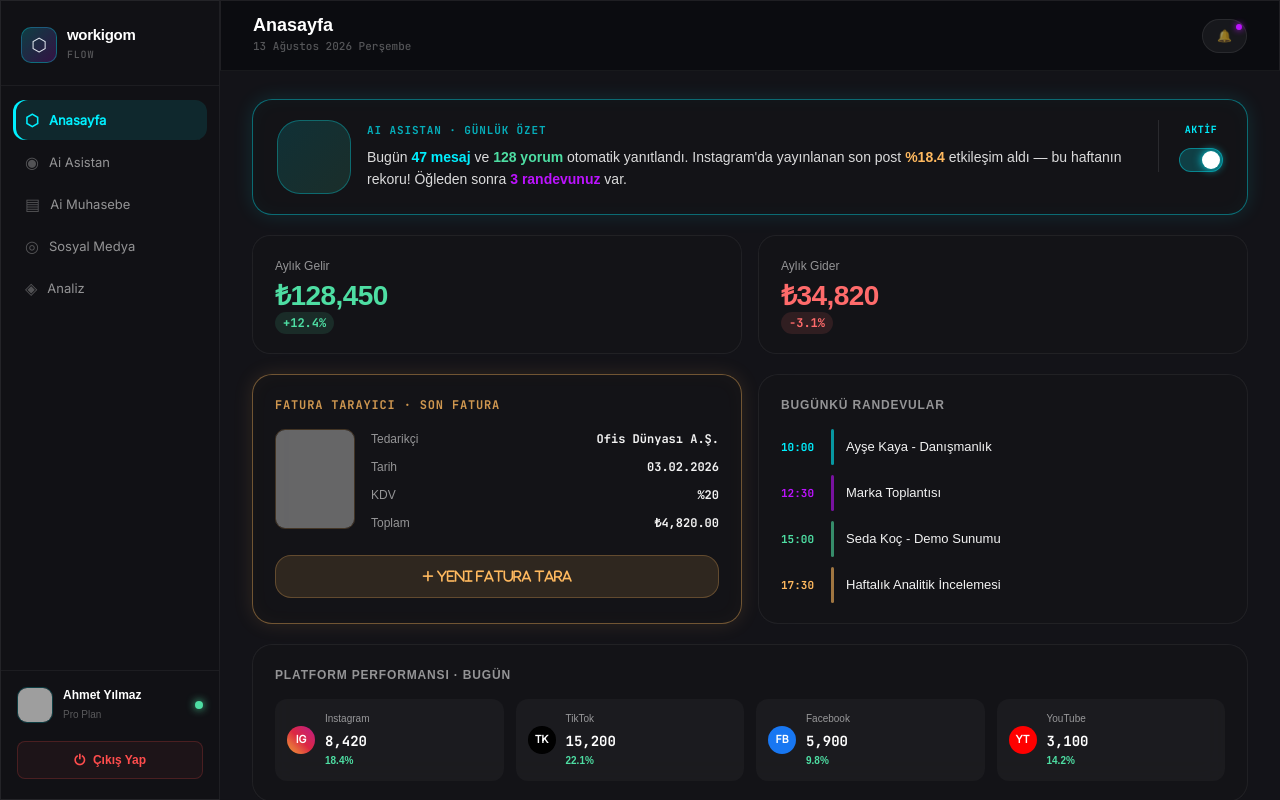
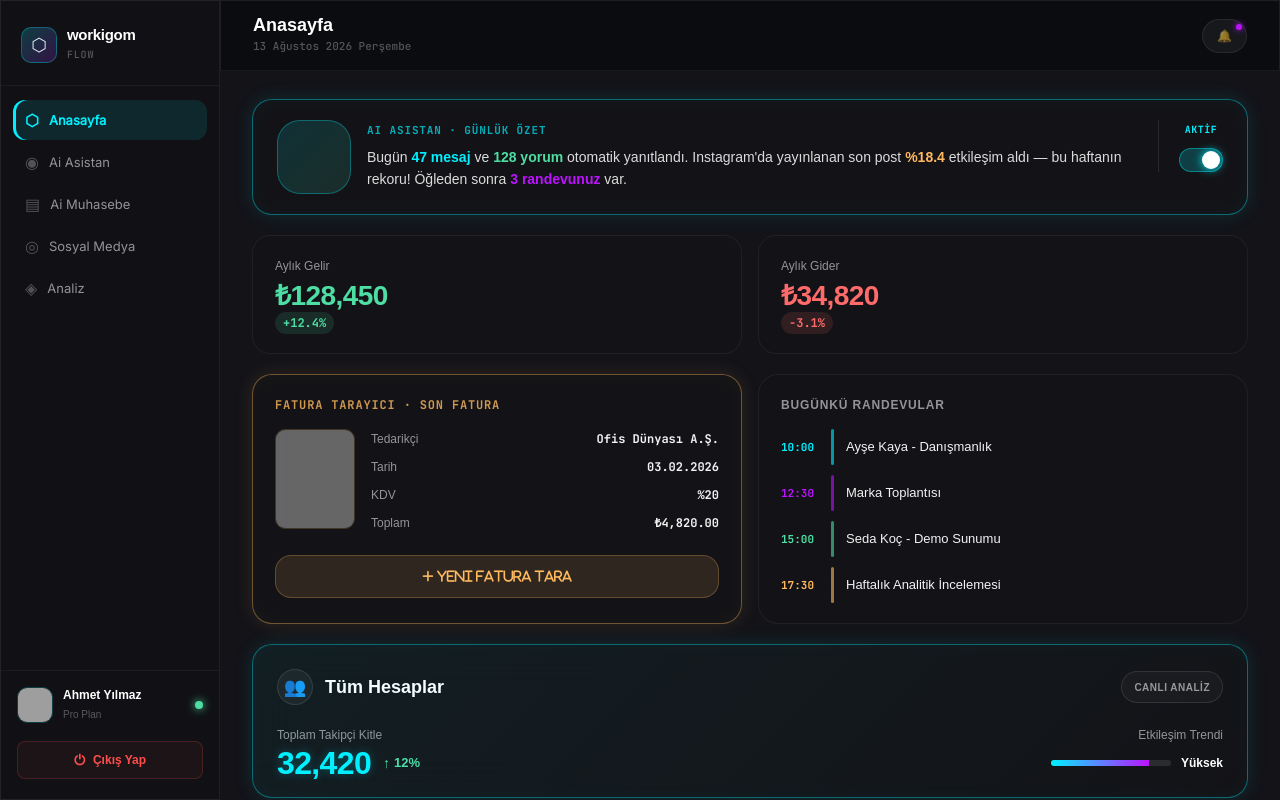
Before and after one commit to cicicarscom-pixel/flowweb, a Next.js app: page / in a window 1280 px wide. Built offline with nearby package versions, Linux system fonts and the light colour scheme; grey boxes are pictures that could not be loaded.

Commit message:
Remove old Platform Performansı cards from web dashboard

```diff
--- a/src/app/(dashboard)/page.tsx
+++ b/src/app/(dashboard)/page.tsx
@@ -136,28 +136,6 @@ export default function DashboardHomePage() {
         </div>
       </div>
 
-      {/* Platform overview */}
-      <div className="glass" style={{ borderRadius: 20, padding: "20px 22px", border: "1px solid rgba(255,255,255,0.06)" }}>
-        <p style={{ fontSize: 12, color: "var(--text-secondary)", fontWeight: 600, letterSpacing: "0.07em", marginBottom: 14 }}>PLATFORM PERFORMANSI · BUGÜN</p>
-        <div style={{ display: "grid", gridTemplateColumns: "repeat(4,1fr)", gap: 12 }}>
-          {[
-            { name: "Instagram", reach: "8,420", engagement: "18.4%", platform: "instagram" },
-            { name: "TikTok", reach: "15,200", engagement: "22.1%", platform: "tiktok" },
-            { name: "Facebook", reach: "5,900", engagement: "9.8%", platform: "facebook" },
-            { name: "YouTube", reach: "3,100", engagement: "14.2%", platform: "youtube" },
-          ].map(p => (
-            <div key={p.name} style={{ display: "flex", alignItems: "center", gap: 10, padding: "10px 12px", background: "rgba(255,255,255,0.03)", borderRadius: 12 }}>
-              <PlatformIcon platform={p.platform} size={28} />
-              <div>
-                <p style={{ color: "var(--text-secondary)", fontSize: 10, marginBottom: 2 }}>{p.name}</p>
-                <p style={{ color: "#fff", fontSize: 14, fontWeight: 700, fontFamily: "JetBrains Mono, monospace" }}>{p.reach}</p>
-                <p style={{ color: "#4edea3", fontSize: 10, fontWeight: 600 }}>{p.engagement}</p>
-              </div>
-            </div>
-          ))}
-        </div>
-      </div>
-
       {/* Social Media Stats (Tüm Hesaplar) */}
       <div className="glass neon-cyan" style={{ borderRadius: 20, padding: 24, position: "relative", overflow: "hidden" }}>
         <div style={{ position: "absolute", top: 0, left: 0, right: 0, bottom: 0, background: "linear-gradient(135deg, rgba(0,240,255,0.05), transparent)", pointerEvents: "none" }} />
```
